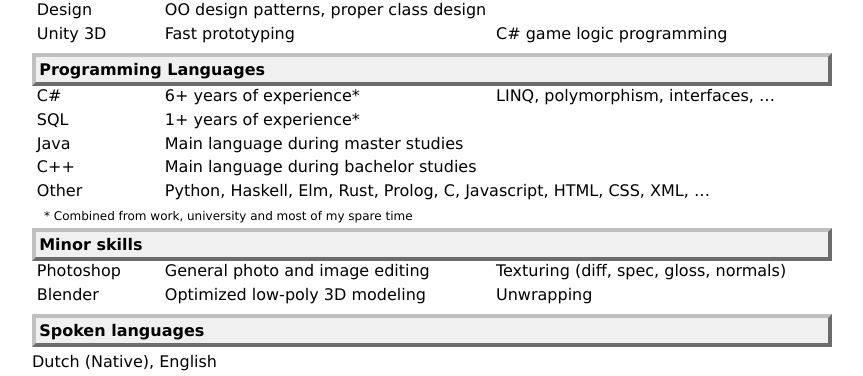
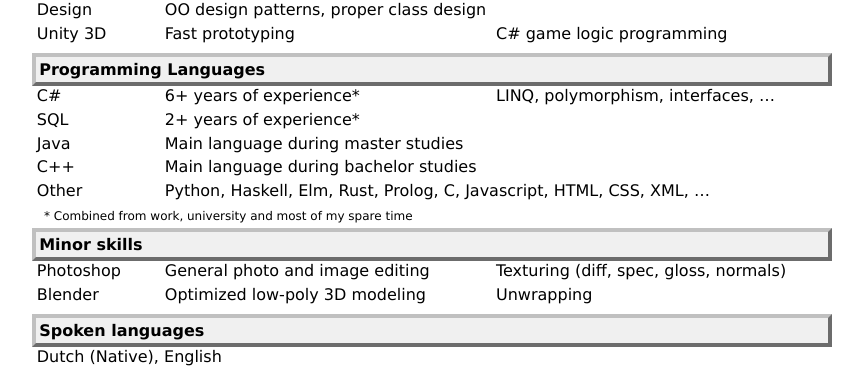
Before and after one commit to TheOddler/theoddler.github.io, a Jekyll site: the page built from cv.md, in a window 1280 px wide. Shown: the part 873-1249 px from the top of the page, without its empty margins (208-1071 px from the left). Built offline with Jekyll 4.4.1, drawn with Linux system fonts in a browser that asks for light colours.

Commit message:
Small corrections

```diff
--- a/_includes/cv/skills.md
+++ b/_includes/cv/skills.md
@@ -20,7 +20,7 @@
   * 6+ years of experience*
   * LINQ, polymorphism, interfaces, ...
 * SQL
-  * 1+ years of experience*
+  * 2+ years of experience*
 * Java
   * Main language during master studies
 * C++
--- a/_includes/cv/spoken_languages.md
+++ b/_includes/cv/spoken_languages.md
@@ -1,3 +1,4 @@
 ## Spoken languages
 
 Dutch (Native), English
+{: .table_list}
```
